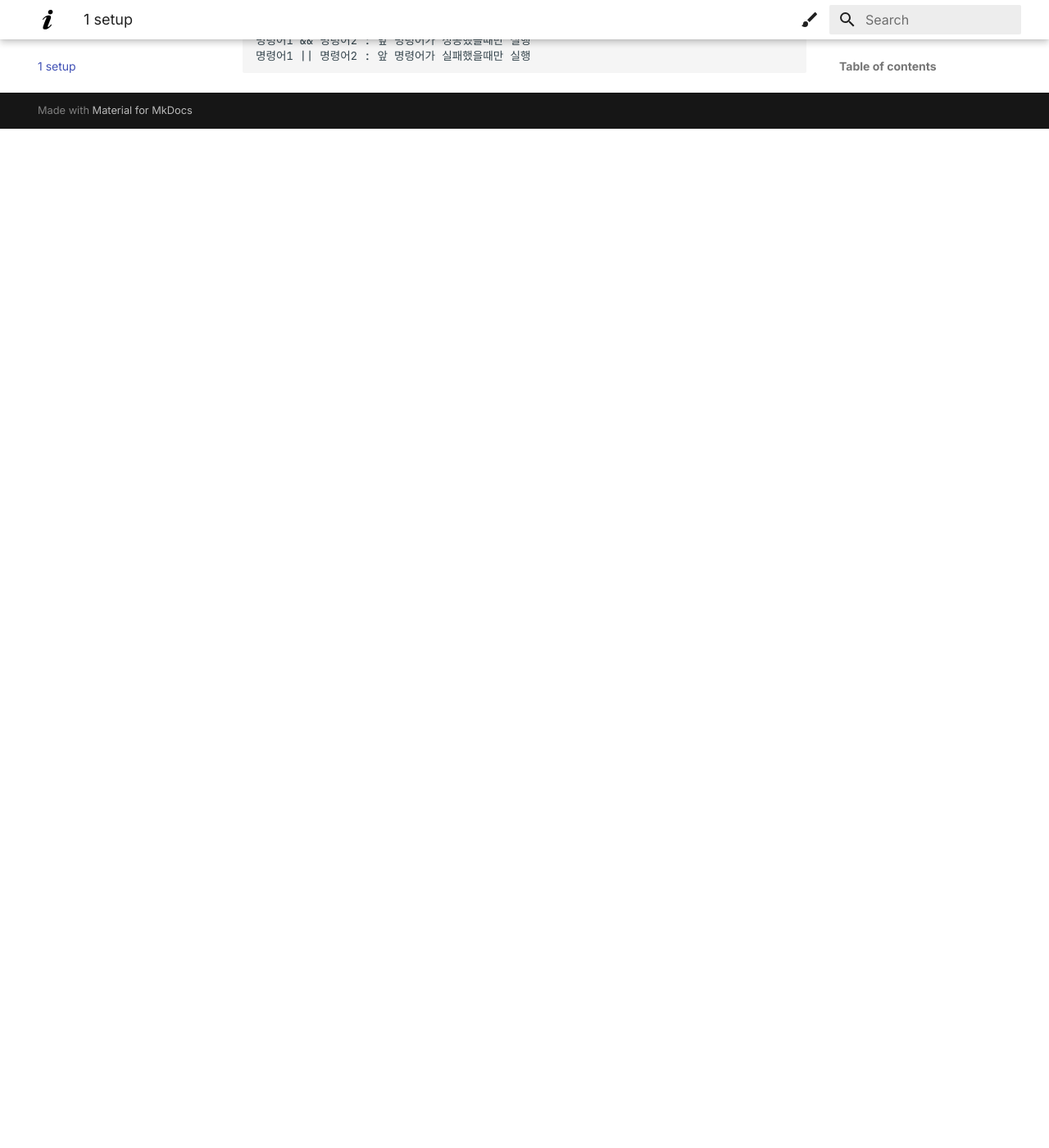
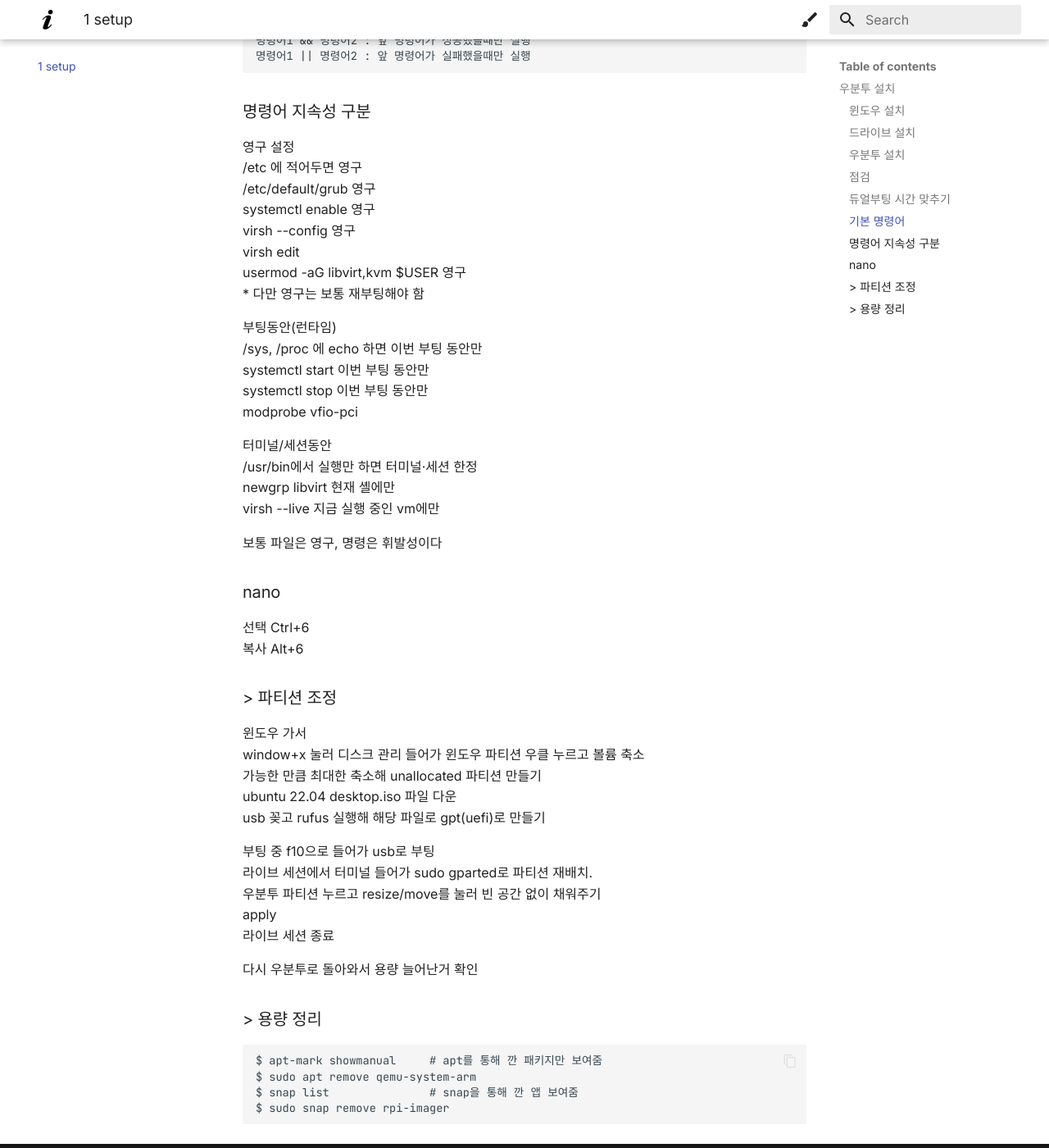
Before and after one commit to kkongnyang2/dev-environment, an MkDocs documentation site: the page built from docs/1-setup.md, in a window 1280 px wide and 1400 px high, scrolled down 2926 px. Shown: the whole window at 82% size. Built offline with MkDocs 1.6.1 and Material for MkDocs 9.7.7, drawn with Linux system fonts in a browser that asks for light colours; before the commit the page ends 3083 px from its top, so only the background shows below that.

Commit message:
2026.01.16.v3

````diff
--- a/docs/1-setup.md
+++ b/docs/1-setup.md
@@ -129,3 +129,59 @@ sudo : 관리자 권한
 명령어1 && 명령어2 : 앞 명령어가 성공했을때만 실행
 명령어1 || 명령어2 : 앞 명령어가 실패했을때만 실행
 ```
+
+### 명령어 지속성 구분
+
+영구 설정
+/etc 에 적어두면 영구
+/etc/default/grub 영구
+systemctl enable 영구
+virsh --config 영구
+virsh edit
+usermod -aG libvirt,kvm $USER 영구
+* 다만 영구는 보통 재부팅해야 함
+
+부팅동안(런타임)
+/sys, /proc 에 echo 하면 이번 부팅 동안만
+systemctl start 이번 부팅 동안만
+systemctl stop 이번 부팅 동안만
+modprobe vfio-pci
+
+터미널/세션동안
+/usr/bin에서 실행만 하면 터미널·세션 한정
+newgrp libvirt 현재 셸에만
+virsh --live 지금 실행 중인 vm에만
+
+보통 파일은 영구, 명령은 휘발성이다
+
+
+### nano
+
+선택 Ctrl+6
+복사 Alt+6
+
+### > 파티션 조정
+
+윈도우 가서
+window+x 눌러 디스크 관리 들어가 윈도우 파티션 우클 누르고 볼륨 축소
+가능한 만큼 최대한 축소해 unallocated 파티션 만들기
+ubuntu 22.04 desktop.iso 파일 다운
+usb 꽂고 rufus 실행해 해당 파일로 gpt(uefi)로 만들기
+
+부팅 중 f10으로 들어가 usb로 부팅
+라이브 세션에서 터미널 들어가 sudo gparted로 파티션 재배치.
+우분투 파티션 누르고 resize/move를 눌러 빈 공간 없이 채워주기
+apply
+라이브 세션 종료
+
+다시 우분투로 돌아와서 용량 늘어난거 확인
+
+
+### > 용량 정리
+
+```
+$ apt-mark showmanual     # apt를 통해 깐 패키지만 보여줌
+$ sudo apt remove qemu-system-arm
+$ snap list               # snap을 통해 깐 앱 보여줌
+$ sudo snap remove rpi-imager
+```
````
